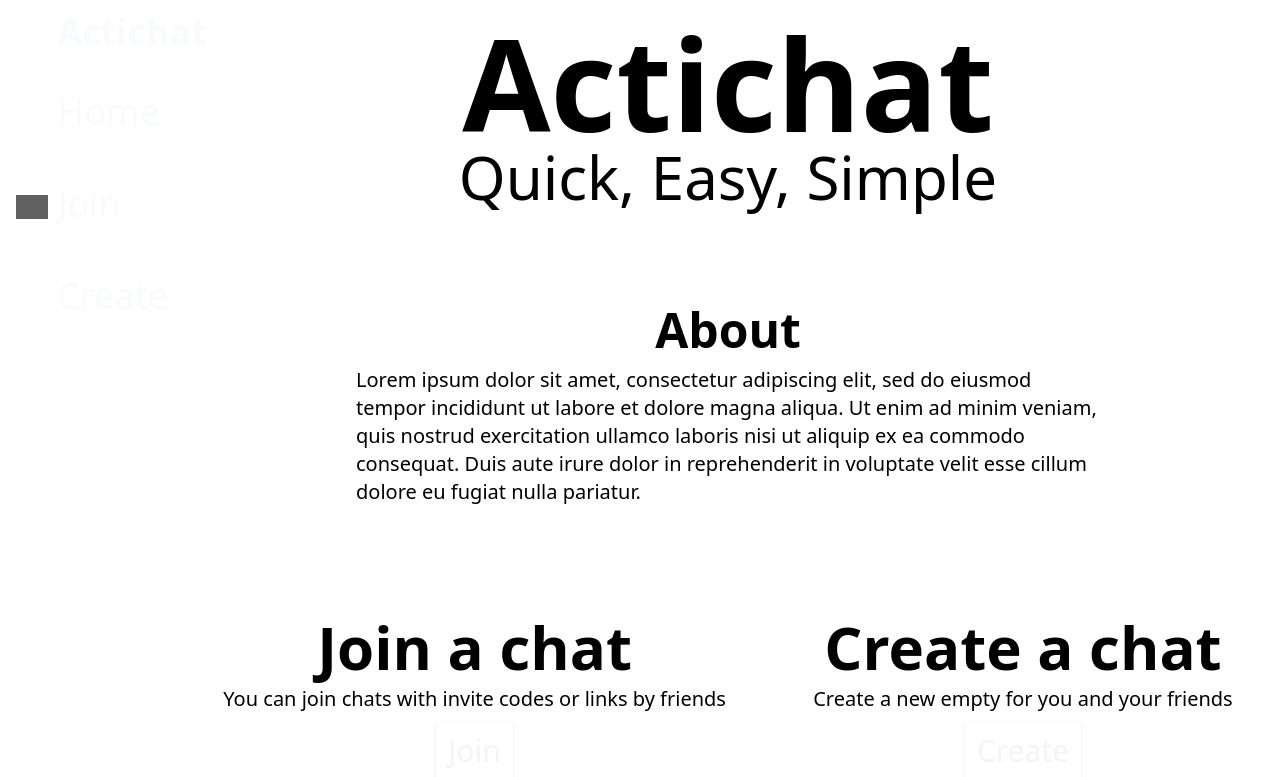
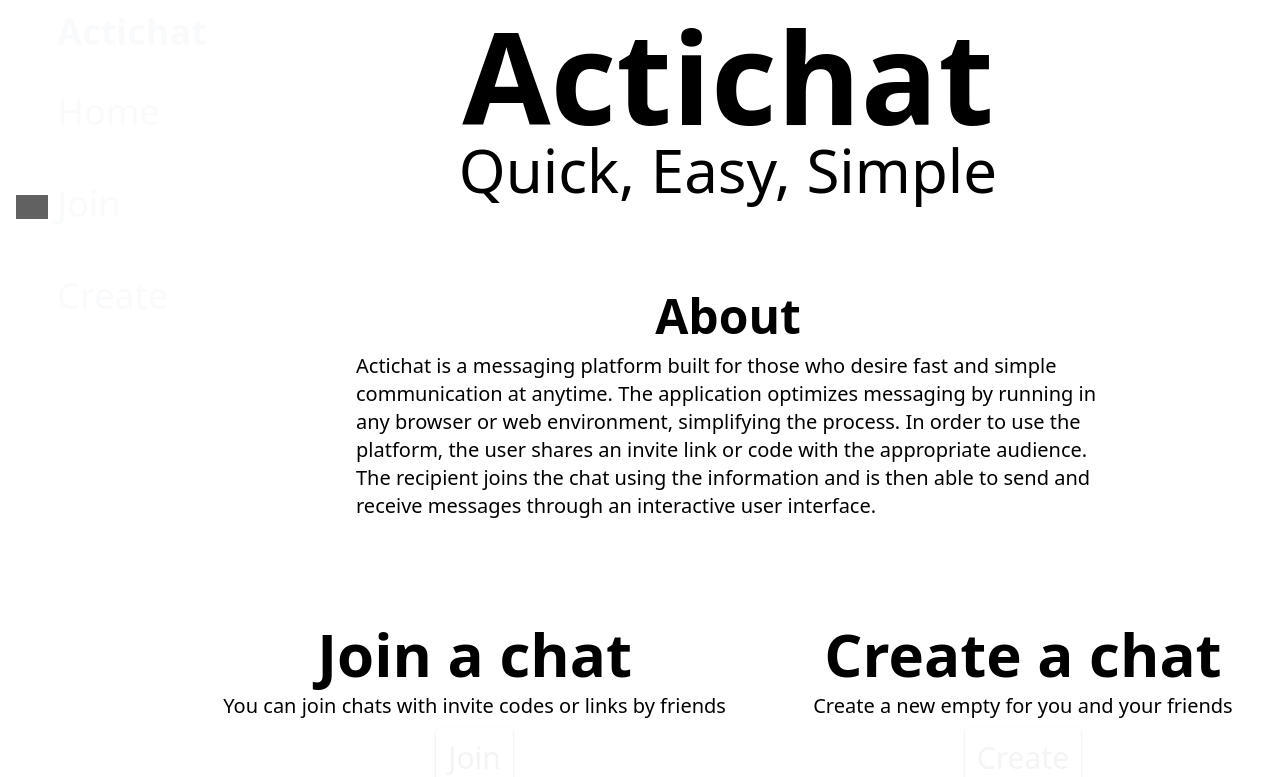
Before and after one commit to alexthegreat194/actichat, a Flask app: page / in a window 1280 px wide. Shown: the top 777 px of the page. Run offline with Flask 2, Linux system fonts and the light colour scheme; style sheets or scripts are compiled from the project's sources; some libraries are stand-ins or nearby versions; grey boxes are pictures that could not be loaded.

Commit message:
added bella's paragragh

```diff
--- a/templates/index.html
+++ b/templates/index.html
@@ -18,9 +18,10 @@
         <div class="flex flex-col items-center">
             <h5 class="font-bold text-5xl text-tertiary">About</h5>
             <p class="font-light text-xl max-w-3xl p-3">
-                Lorem ipsum dolor sit amet, consectetur adipiscing elit, sed do eiusmod tempor incididunt ut labore et dolore magna aliqua.
-                Ut enim ad minim veniam, quis nostrud exercitation ullamco laboris nisi ut aliquip ex ea commodo consequat.
-                Duis aute irure dolor in reprehenderit in voluptate velit esse cillum dolore eu fugiat nulla pariatur.
+                Actichat is a messaging platform built for those who desire fast and simple communication at anytime.
+                The application optimizes messaging by running in any browser or web environment, simplifying the process.
+                In order to use the platform, the user shares an invite link or code with the appropriate audience.
+                The recipient joins the chat using the information and is then able to send and receive messages through an interactive user interface.
             </p>
         </div>
 
```
